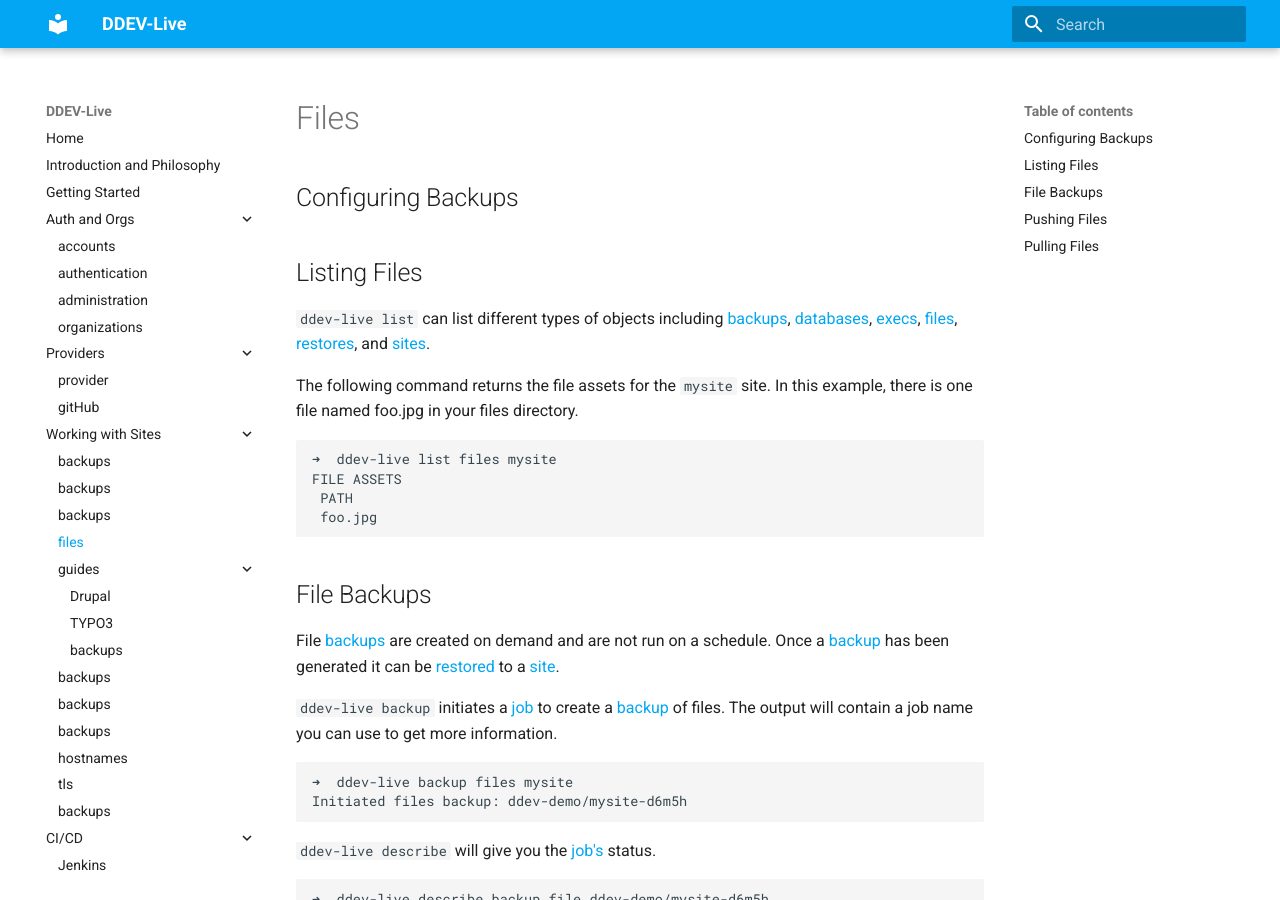
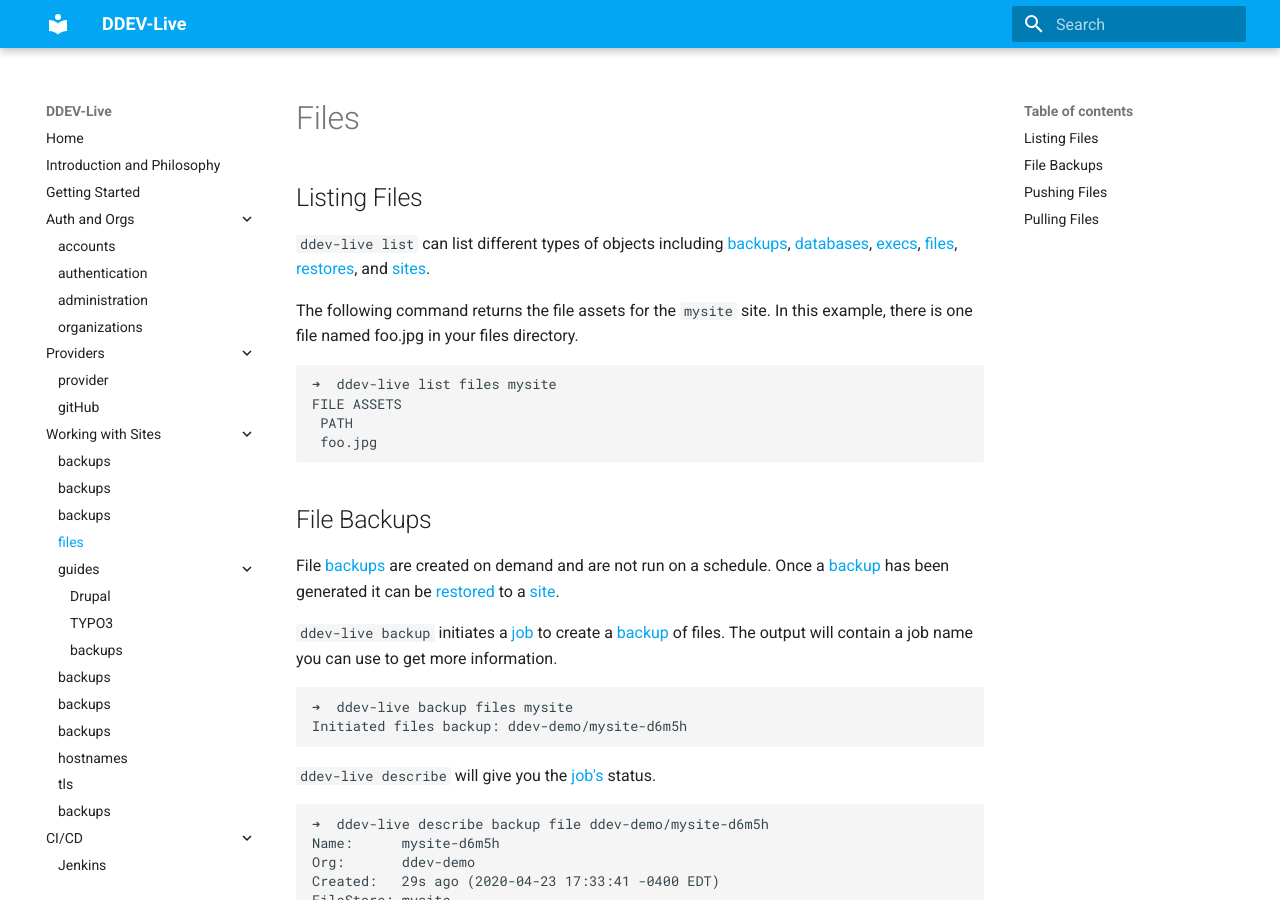
Before and after one commit to fru-io/docs-live, an MkDocs documentation site: the page built from docs/files.md, in a window 1280 px wide and 900 px high. Built offline with MkDocs 1.6.1 and Material for MkDocs 9.7.7, drawn with Linux system fonts in a browser that asks for light colours.

Commit message:
Removing misplaced header

```diff
--- a/docs/files.md
+++ b/docs/files.md
@@ -1,6 +1,4 @@
 # Files
-
-## Configuring Backups
 
 ## Listing Files
 
```
